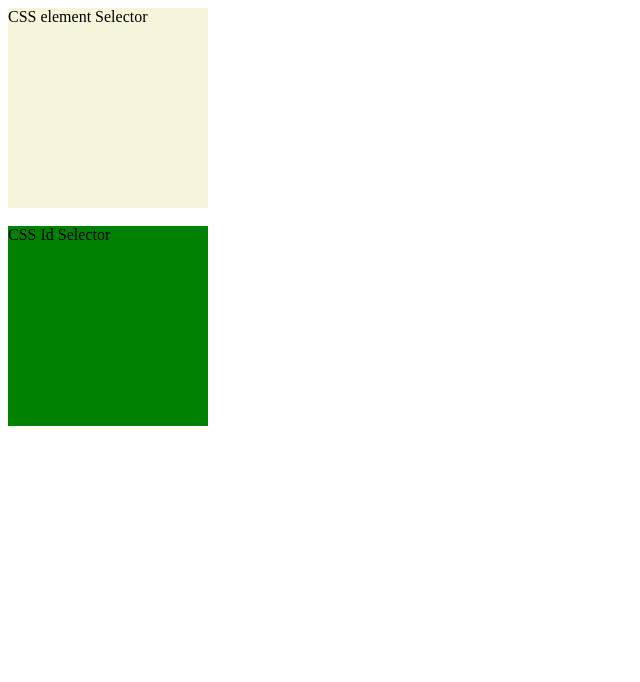
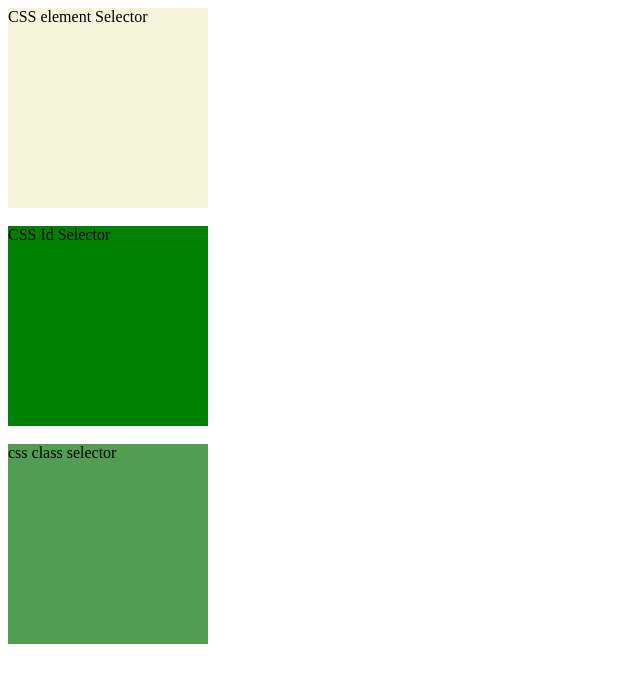
Before and after one commit to vitthalgarad143/cssselectorproject, a plain HTML site: page index.html in a window 1280 px wide. Shown: the whole page, without its empty margins (0-640 px from the left). Drawn offline with Linux system fonts and the light colour scheme.

Commit message:
I hsve use class Selector

```diff
--- a/index.html
+++ b/index.html
@@ -17,6 +17,13 @@
             height: 200px;
             background-color: green;
         }
+        span.c1{
+            display: block;
+            width: 200px;
+            height: 200px;
+            background-color: rgb(81, 157, 81);
+
+        }
 
     </style>
 
@@ -25,6 +32,8 @@
     <div>CSS element Selector</div>
     <br>
     <span id="a1"> CSS Id Selector</span>
+    <br>
+    <span class="c1"> css class selector</span>
 
 </body>
 </html>
```
